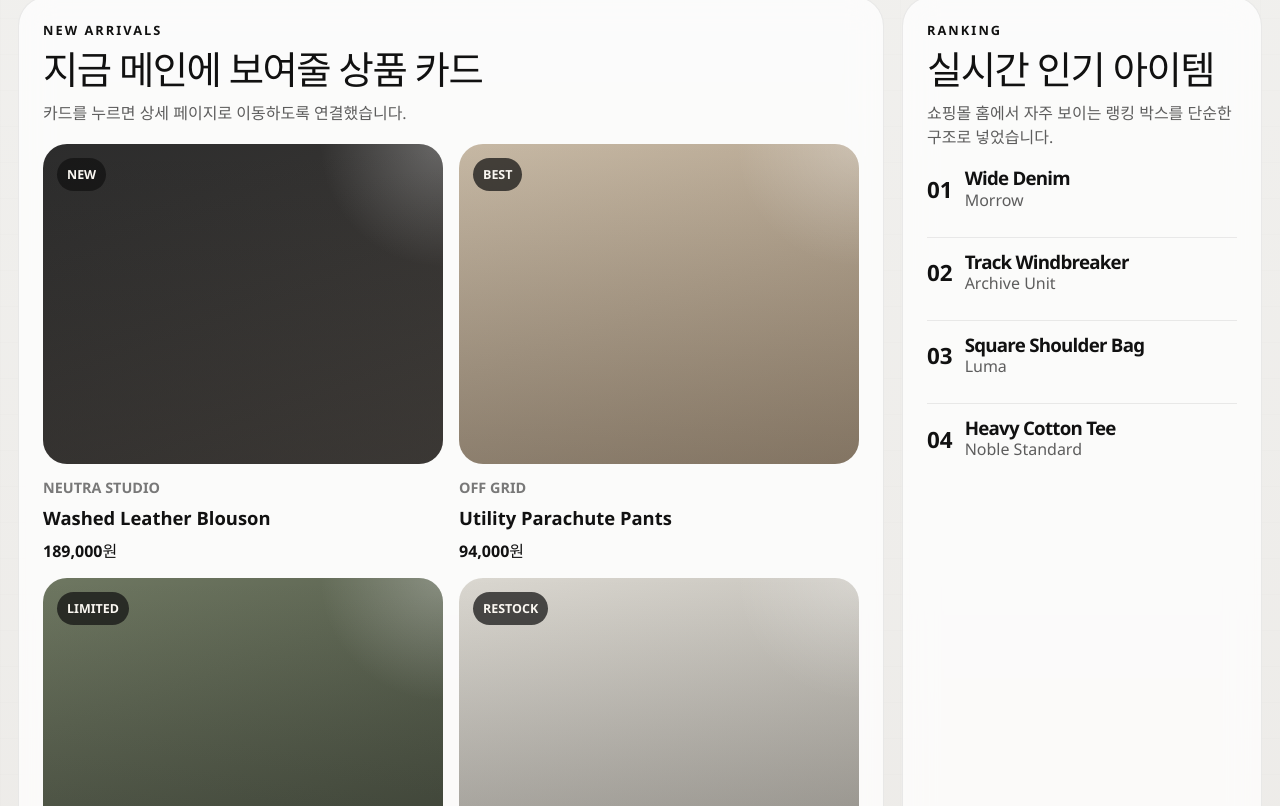
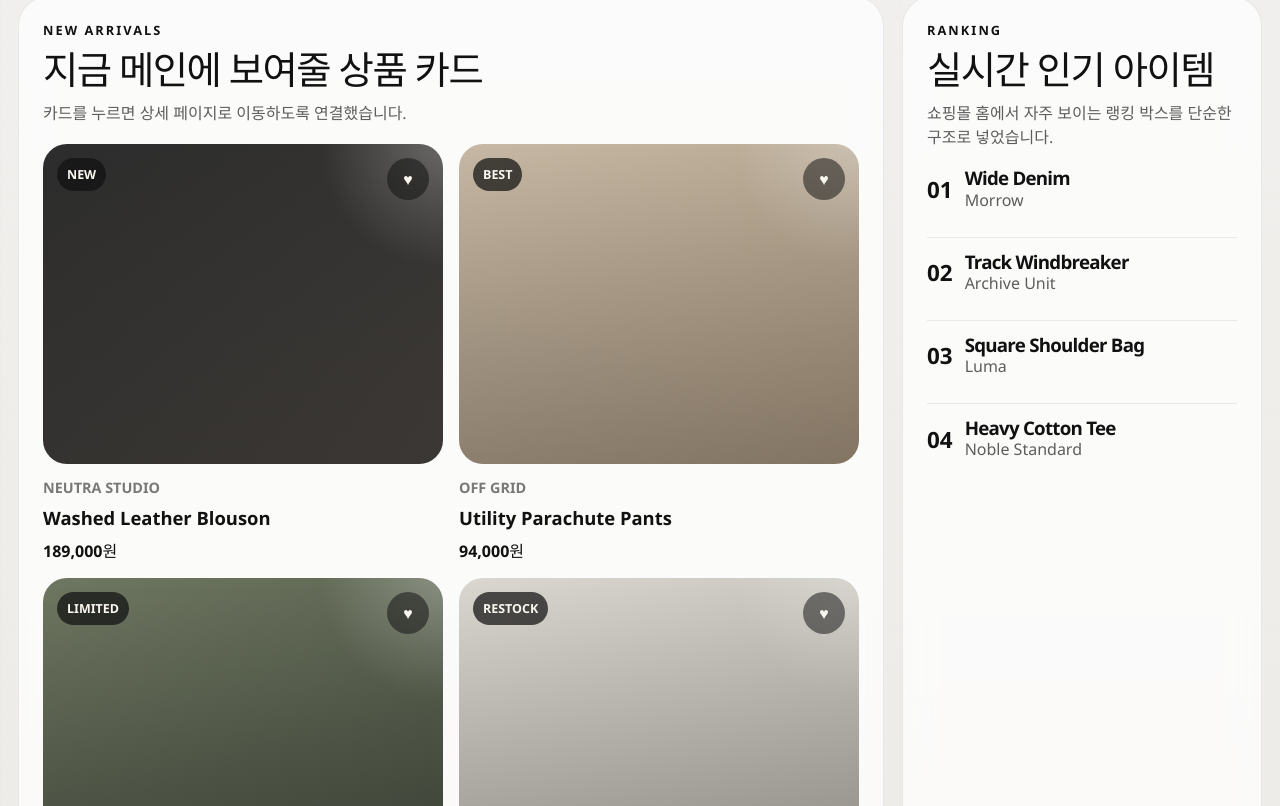
Before and after one commit to mincift1234/first-project, a React (Vite) app: page / in a window 1280 px wide. Shown: the part 774-1580 px from the top of the page. Built offline with nearby package versions, Linux system fonts and the light colour scheme.

Commit message:
Add wishlist flow

```diff
--- a/src/App.jsx
+++ b/src/App.jsx
@@ -22,12 +22,33 @@ function SectionHeader({ label, title, description }) {
   )
 }
 
-function ProductCard({ product }) {
+function WishlistButton({ active, onToggle }) {
+  return (
+    <button
+      aria-label={active ? '찜 해제' : '찜하기'}
+      className={`wishlist-button ${active ? 'active' : ''}`}
+      onClick={onToggle}
+      type="button"
+    >
+      ♥
+    </button>
+  )
+}
+
+function ProductCard({ product, isLiked, onToggleWishlist }) {
   return (
     <article className="product-card">
-      <Link className={`product-thumb ${product.tone}`} to={`/products/${product.id}`}>
+      <div className={`product-thumb ${product.tone}`}>
         <span className="product-badge">{product.badge}</span>
-      </Link>
+        <WishlistButton
+          active={isLiked}
+          onToggle={(event) => {
+            event.stopPropagation()
+            onToggleWishlist(product.id)
+          }}
+        />
+        <Link className="thumb-link" to={`/products/${product.id}`} />
+      </div>
       <div className="product-copy">
         <p>{product.brand}</p>
         <h3>{product.name}</h3>
@@ -69,7 +90,7 @@ function CategoryFilter({ activeCategory, activeSort }) {
   )
 }
 
-function Layout({ cartCount, children }) {
+function Layout({ cartCount, wishlistCount, children }) {
   return (
     <main className="store-shell">
       <div className="noise-grid" />
@@ -82,6 +103,7 @@ function Layout({ cartCount, children }) {
           <Link to="/">HOME</Link>
           <Link to="/products">SHOP</Link>
           <Link to="/products?category=Outer">OUTER</Link>
+          <Link to="/wishlist">LIKE ({wishlistCount})</Link>
           <Link to="/cart">CART ({cartCount})</Link>
         </nav>
       </header>
@@ -91,7 +113,7 @@ function Layout({ cartCount, children }) {
   )
 }
 
-function HomePage() {
+function HomePage({ likedIds, onToggleWishlist }) {
   return (
     <>
       <section className="hero-banner">
@@ -148,7 +170,12 @@ function HomePage() {
             />
             <div className="product-grid">
               {products.map((product) => (
-                <ProductCard key={product.id} product={product} />
+                <ProductCard
+                  isLiked={likedIds.includes(product.id)}
+                  key={product.id}
+                  onToggleWishlist={onToggleWishlist}
+                  product={product}
+                />
               ))}
             </div>
           </section>
@@ -189,7 +216,7 @@ function HomePage() {
   )
 }
 
-function ProductsPage() {
+function ProductsPage({ likedIds, onToggleWishlist }) {
   const [searchParams] = useSearchParams()
   const categoryParam = searchParams.get('category')
   const sortParam = searchParams.get('sort')
@@ -245,14 +272,19 @@ function ProductsPage() {
 
       <div className="product-grid product-grid-wide">
         {visibleProducts.map((product) => (
-          <ProductCard key={product.id} product={product} />
+          <ProductCard
+            isLiked={likedIds.includes(product.id)}
+            key={product.id}
+            onToggleWishlist={onToggleWishlist}
+            product={product}
+          />
         ))}
       </div>
     </section>
   )
 }
 
-function ProductDetailPage({ onAddToCart }) {
+function ProductDetailPage({ likedIds, onAddToCart, onToggleWishlist }) {
   const { productId } = useParams()
   const [selectedSize, setSelectedSize] = useState('')
   const product = products.find((item) => item.id === productId)
@@ -269,11 +301,13 @@ function ProductDetailPage({ onAddToCart }) {
   }
 
   const size = selectedSize || product.sizes[0]
+  const isLiked = likedIds.includes(product.id)
 
   return (
     <section className="page-panel product-detail-page">
       <div className={`detail-thumb ${product.tone}`}>
         <span className="product-badge">{product.badge}</span>
+        <WishlistButton active={isLiked} onToggle={() => onToggleWishlist(product.id)} />
       </div>
 
       <div className="detail-copy">
@@ -371,8 +405,43 @@ function CartPage({ cartItems }) {
   )
 }
 
+function WishlistPage({ likedIds, onToggleWishlist }) {
+  const likedProducts = products.filter((product) => likedIds.includes(product.id))
+
+  return (
+    <section className="page-panel wishlist-page">
+      <SectionHeader
+        label="Wishlist"
+        title="찜한 상품"
+        description="상품 id 배열만 따로 관리해서, 여러 화면에서 같은 찜 상태를 공유하도록 만들었습니다."
+      />
+
+      {likedProducts.length === 0 ? (
+        <div className="empty-page">
+          <h1>아직 찜한 상품이 없습니다.</h1>
+          <Link className="filled-button" to="/products">
+            상품 보러 가기
+          </Link>
+        </div>
+      ) : (
+        <div className="product-grid product-grid-wide">
+          {likedProducts.map((product) => (
+            <ProductCard
+              isLiked={likedIds.includes(product.id)}
+              key={product.id}
+              onToggleWishlist={onToggleWishlist}
+              product={product}
+            />
+          ))}
+        </div>
+      )}
+    </section>
+  )
+}
+
 export default function App() {
   const [cartItems, setCartItems] = useState([])
+  const [likedIds, setLikedIds] = useState([])
 
   function handleAddToCart(product, size) {
     setCartItems((prev) => [
@@ -389,13 +458,38 @@ export default function App() {
     ])
   }
 
+  function handleToggleWishlist(productId) {
+    setLikedIds((prev) =>
+      prev.includes(productId) ? prev.filter((id) => id !== productId) : [...prev, productId],
+    )
+  }
+
   return (
     <BrowserRouter>
-      <Layout cartCount={cartItems.length}>
+      <Layout cartCount={cartItems.length} wishlistCount={likedIds.length}>
         <Routes>
-          <Route element={<HomePage />} path="/" />
-          <Route element={<ProductsPage />} path="/products" />
-          <Route element={<ProductDetailPage onAddToCart={handleAddToCart} />} path="/products/:productId" />
+          <Route
+            element={<HomePage likedIds={likedIds} onToggleWishlist={handleToggleWishlist} />}
+            path="/"
+          />
+          <Route
+            element={<ProductsPage likedIds={likedIds} onToggleWishlist={handleToggleWishlist} />}
+            path="/products"
+          />
+          <Route
+            element={
+              <ProductDetailPage
+                likedIds={likedIds}
+                onAddToCart={handleAddToCart}
+                onToggleWishlist={handleToggleWishlist}
+              />
+            }
+            path="/products/:productId"
+          />
+          <Route
+            element={<WishlistPage likedIds={likedIds} onToggleWishlist={handleToggleWishlist} />}
+            path="/wishlist"
+          />
           <Route element={<CartPage cartItems={cartItems} />} path="/cart" />
         </Routes>
       </Layout>
--- a/src/index.css
+++ b/src/index.css
@@ -332,6 +332,12 @@ button {
   min-height: 320px;
 }
 
+.thumb-link {
+  position: absolute;
+  inset: 0;
+  z-index: 1;
+}
+
 .detail-thumb {
   min-height: 640px;
 }
@@ -379,6 +385,25 @@ button {
   background: rgba(17, 17, 17, 0.72);
   font-size: 0.78rem;
   font-weight: 700;
+}
+
+.wishlist-button {
+  position: absolute;
+  top: 14px;
+  right: 14px;
+  z-index: 2;
+  width: 42px;
+  min-height: 42px;
+  padding: 0;
+  border-radius: 999px;
+  color: #faf7f1;
+  background: rgba(17, 17, 17, 0.52);
+  font-size: 1rem;
+  line-height: 1;
+}
+
+.wishlist-button.active {
+  background: #111111;
 }
 
 .product-copy,
@@ -485,6 +510,11 @@ button {
 
 .cart-page-grid {
   grid-template-columns: minmax(0, 1fr) 320px;
+}
+
+.wishlist-page {
+  display: grid;
+  gap: 18px;
 }
 
 .products-toolbar {
```
